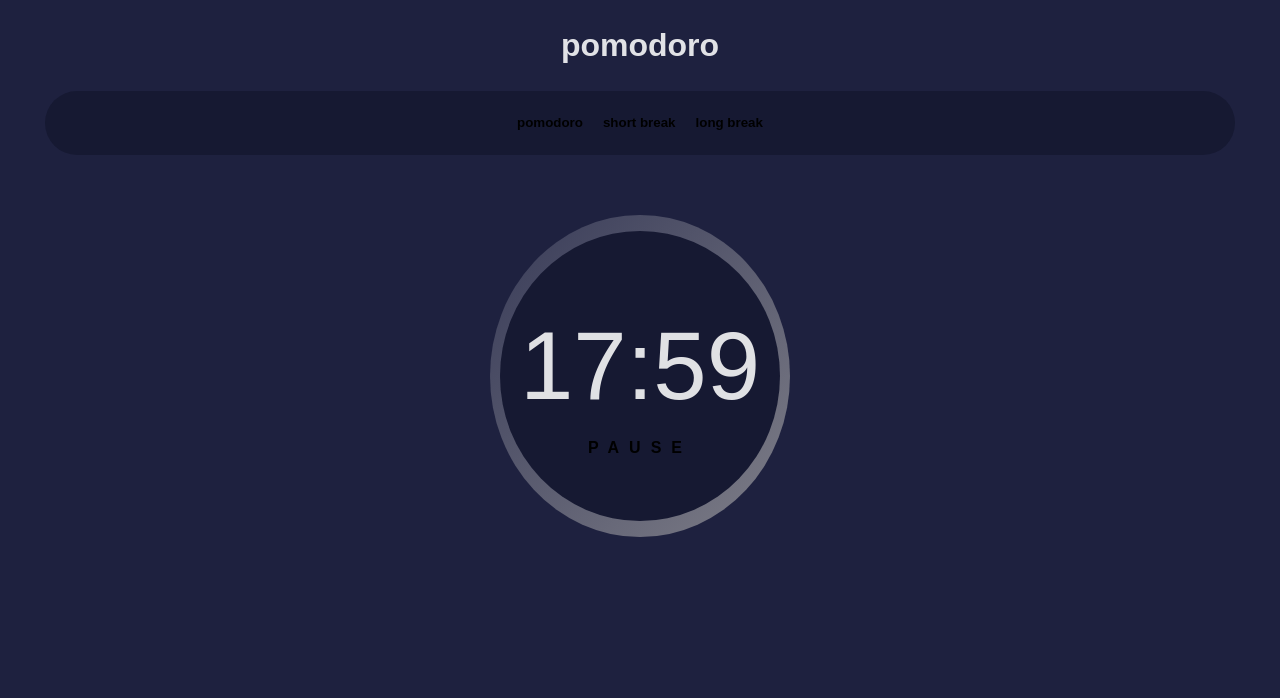
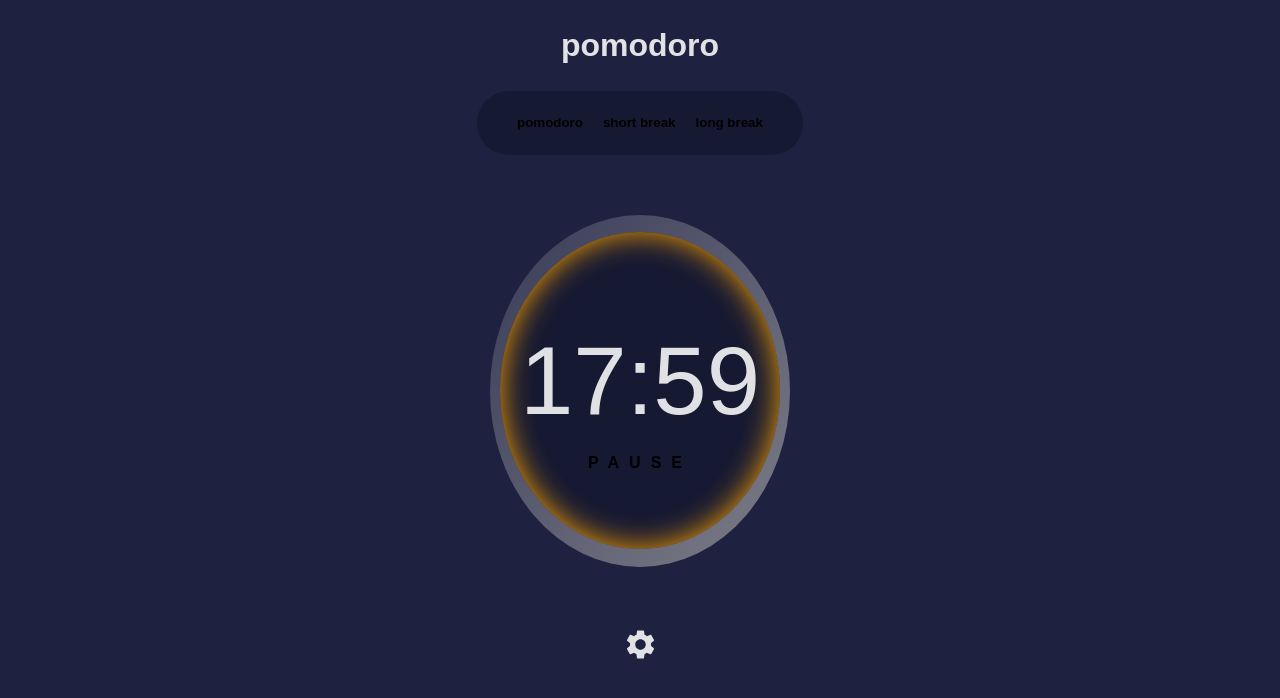
Before and after one commit to bilanoo/pomodoro-app, a React (Vite) app: page / in a window 1280 px wide. Shown: the top 698 px of the page. Built offline with nearby package versions, Linux system fonts and the light colour scheme.

Commit message:
initial components and layout completed.

```diff
--- a/package.json
+++ b/package.json
@@ -10,6 +10,10 @@
     "preview": "vite preview"
   },
   "dependencies": {
+    "@emotion/react": "^11.11.1",
+    "@emotion/styled": "^11.11.0",
+    "@mui/icons-material": "^5.14.1",
+    "@mui/material": "^5.14.1",
     "react": "^18.2.0",
     "react-dom": "^18.2.0"
   },
--- a/src/App.css
+++ b/src/App.css
@@ -7,7 +7,7 @@
 
 .pomodoro-container {
   display: grid;
-  grid-template-rows: auto auto 1fr auto;
+  grid-template-rows: auto auto 1fr;
   width: 100%;
   height: 100%;
 }
--- a/src/App.tsx
+++ b/src/App.tsx
@@ -1,5 +1,6 @@
 import "./App.css";
 import { BreakSelector } from "./BreakSelector";
+import { Settings } from "./Settings";
 import { Timer } from "./Timer";
 
 function App() {
@@ -8,7 +9,16 @@ function App() {
       <div className="pomodoro-container">
         <h1>pomodoro</h1>
         <BreakSelector />
-        <Timer />
+        <div
+          style={{
+            display: "flex",
+            flexDirection: "column",
+            alignItems: "center",
+          }}
+        >
+          <Timer />
+          <Settings />
+        </div>
       </div>
     </>
   );
--- a/src/BreakSelector/BreakSelector.css
+++ b/src/BreakSelector/BreakSelector.css
@@ -6,7 +6,6 @@
   align-items: center;
   flex-direction: row;
   border-radius: 100px;
-  width: 93%;
   height: 4rem;
 }
 
--- a/src/BreakSelector/index.tsx
+++ b/src/BreakSelector/index.tsx
@@ -3,13 +3,21 @@ import "./BreakSelector.css";
 export const BreakSelector = () => {
   return (
     <div className="break-container">
-      <button className="break-type-button" id="pomodoro-button">
+      <button
+        className="break-type-button"
+        id="pomodoro-button"
+        style={{ paddingLeft: "40px" }}
+      >
         pomodoro
       </button>
       <button className="break-type-button" id="short-break-button">
         short break
       </button>
-      <button className="break-type-button" id="long-break-button">
+      <button
+        className="break-type-button"
+        id="long-break-button"
+        style={{ paddingRight: "40px" }}
+      >
         long break
       </button>
     </div>
--- /dev/null
+++ b/src/Settings/Settings.css
@@ -0,0 +1,9 @@
+.settings-icon {
+  position: relative;
+}
+
+.settings-container {
+  display: flex;
+  justify-content: center;
+  margin-top: 60px;
+}
--- /dev/null
+++ b/src/Settings/index.tsx
@@ -0,0 +1,13 @@
+import SettingsIcon from "@mui/icons-material/Settings";
+import "./Settings.css";
+export const Settings = () => {
+  return (
+    <div className="settings-container">
+      <SettingsIcon
+        className="settings-icon"
+        id="settings-icon"
+        fontSize="large"
+      />
+    </div>
+  );
+};
--- a/src/Timer/Timer.css
+++ b/src/Timer/Timer.css
@@ -1,5 +1,5 @@
 .timer-container {
-  height: 50%;
+  height: 22em;
   width: 300px;
   border-radius: 50%;
   background-color: #161932;
@@ -20,6 +20,8 @@
   background-color: #161932;
   justify-content: center;
   align-items: center;
+
+  box-shadow: inset 0 0 30px #f8a100;
 }
 
 .current-time {
@@ -34,4 +36,5 @@
   font-size: 1em;
   letter-spacing: 10px;
   font-weight: 700;
+  cursor: pointer;
 }
```
Also changed, not shown: 1 other file (tests, documents, lock files or other folders).
